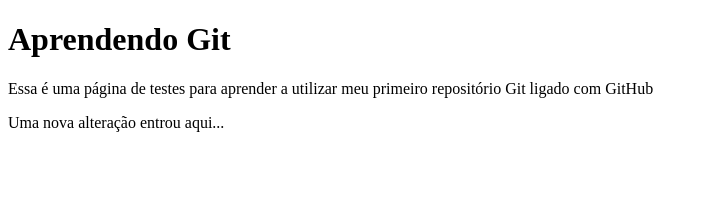
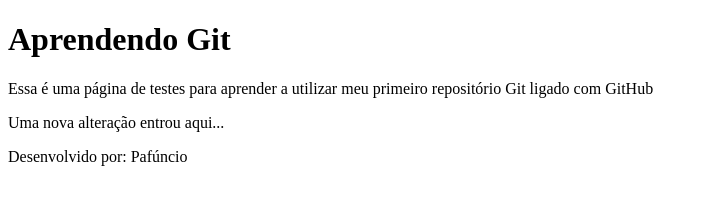
Before and after one commit to amoguz12304/RepositorioTeste, a plain HTML site: page index.html in a window 1280 px wide. Shown: the whole page, without its empty margins (0-708 px from the left). Drawn offline with Linux system fonts and the light colour scheme.

Commit message:
Alterações para incluir header e footer

```diff
--- a/index.html
+++ b/index.html
@@ -14,5 +14,8 @@
         Uma nova alteração entrou aqui...
     </P>
 
+    <footer>
+        Desenvolvido por: Pafúncio
+    </footer>
 </body>
 </html>
```
